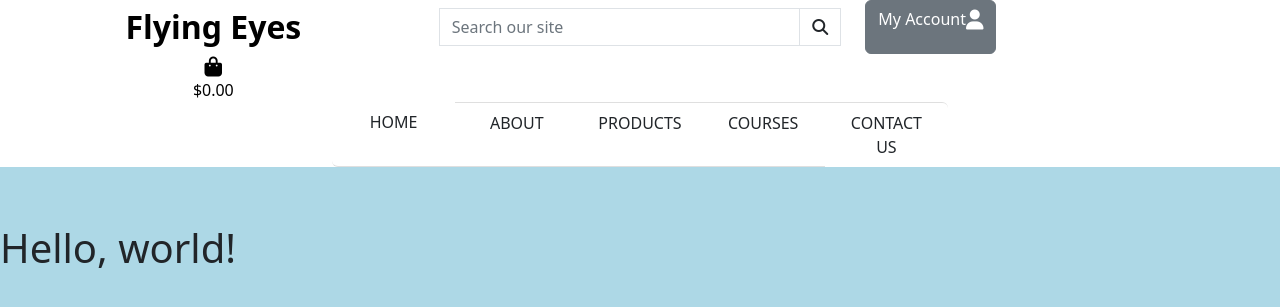
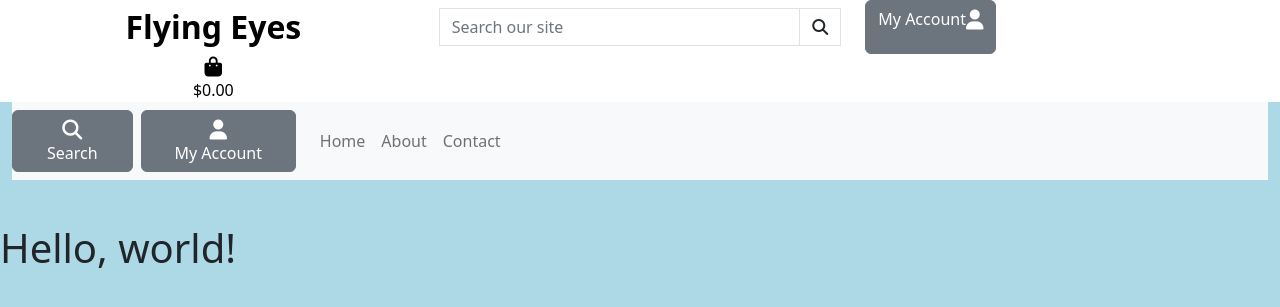
Before and after one commit to Anelairam/ms5, a Django app: page / in a window 1280 px wide. Shown: the top 307 px of the page. Run offline with Django 3.2, Linux system fonts and the light colour scheme; the visitor is signed in with stand-in values (Sample User, id 1); some libraries are stand-ins or nearby versions.

Commit message:
Fix the dropdown menu issue

```diff
--- a/templates/base.html
+++ b/templates/base.html
@@ -93,7 +93,14 @@
                 </a>
             </div>
         </div>
-        <!--Main nav barr-->
+        <!--Main nav bar-->
+        <nav class="navbar navbar-expand-lg navbar-light bg-light">
+            <button class="navbar-toggler" data-bs-toggle="collapse" data-bs-target="#navbar">
+                <span class="navbar-toggler-icon"></span>
+            </button>
+            {% include 'includes/mobile-header.html' %}
+        </nav>
+        <!--
         <div class="row bg-white bg-white d-none d-lg-flex">
             <div class="mx-auto" id="secnav">
                 <div class="list-group list-group-horizontal list-group-flush text-center text-uppercase w-100" id="secnav">
@@ -105,6 +112,7 @@
                 </div>
             </div>
         </div>
+        -->
     </header>
 
     {% if messages %}
--- /dev/null
+++ b/templates/includes/mobile-header.html
@@ -0,0 +1,63 @@
+<li class="list-inline-item">
+    <button class="btn btn-secondary" type="button" id="dropdownSearchButton" data-bs-toggle="dropdown" aria-expanded="false">
+        <div class="row">
+            <div><i class="fas fa-search fa-lg"></i></div>
+            <p class="my-0">Search</p>
+        </div>
+    </button>
+<ul class="dropdown-menu" aria-labelledby="dropdownSearchButton">
+    <form class="form" method="GET" action="">
+        <div class="input-group w-100">
+            <input class="form-control border border-black rounded-0" type="text" name="q" placeholder="Search our site">
+            <div class="input-group-append">
+                <button class="form-control form-control btn btn-black border border-black rounded-0" type="submit">
+                    <span class="icon">
+                        <i class="fas fa-search"></i>
+                    </span>
+                </button>
+            </div>
+        </div>
+    </form>
+</ul>
+</li>
+<li class="list-inline-item">
+    <button class="btn btn-secondary" type="button" id="dropdownAccountButton" data-bs-toggle="dropdown" aria-expanded="false">
+        <div class="row">
+            <div><i class="fas fa-user fa-lg"></i></div>
+            <p class="my-0">My Account</p>
+        </div>
+    </button>
+    <div class="dropdown-menu border-0" aria-labelledby="dropdownAccountButton">
+        {% if request.user.is_authenticated %}
+            {% if request.user.is_superuser %}
+                <a href="{% url 'account_logout' %}" class="dropdown-item">Product Management</a>
+            {% endif %}
+            <a href="{% url 'profile' %}" class="dropdown-item">My Profile</a>
+            <a href="{% url 'account_logout' %}" class="dropdown-item">Logout</a>
+        {% else %}
+            <a href="{% url 'account_signup' %}" class="dropdown-item">Register</a>
+            <a href="{% url 'account_login' %}" class="dropdown-item">Login</a>
+        {% endif %}
+    </div>
+</li>
+<li class="list-inline-item">
+    <a class="{% if grand_total %}text-primary font-weight-bold{% else %}text-black{% endif %} nav-link d-block d-lg-none" href="">
+        <div class="text-center">
+            <div><i class="fas fa-shopping-bag fa-lg"></i></div>
+            <p class="my-0">
+                {% if grand_total %}
+                    ${{ grand_total|floatformat:2 }}
+                {% else %}
+                    $0.00
+                {% endif %}
+            </p>
+        </div>
+    </a>
+</li>
+<div class="navbar-collapse collapse" id="navbar">
+    <ul class="navbar-nav">
+        <li class="nav-item"><a href="#" class="nav-link">Home</a></li>
+        <li class="nav-item"><a href="#" class="nav-link">About</a></li>
+        <li class="nav-item"><a href="#" class="nav-link">Contact</a></li>
+    </ul>
+</div>
```
Also changed, not shown: flying_eye/settings.py (+4 -3 lines), templates/includes/main-nav.html (added).
